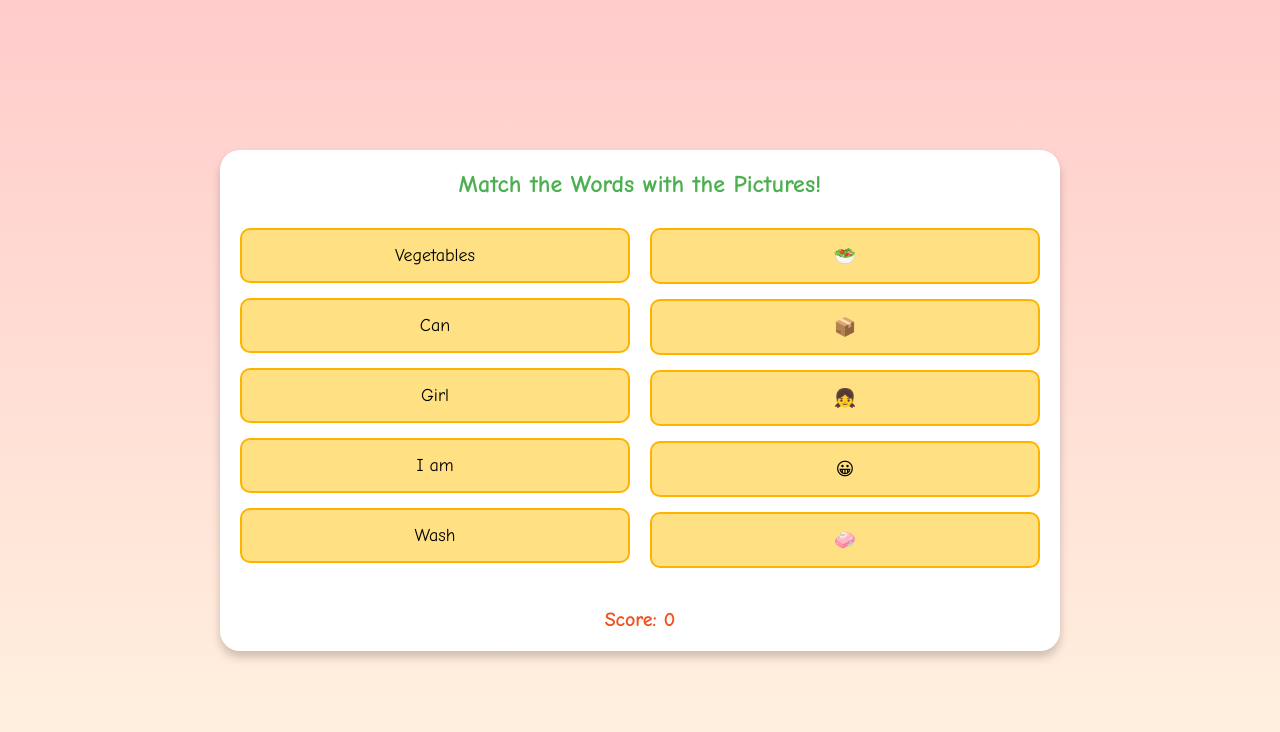
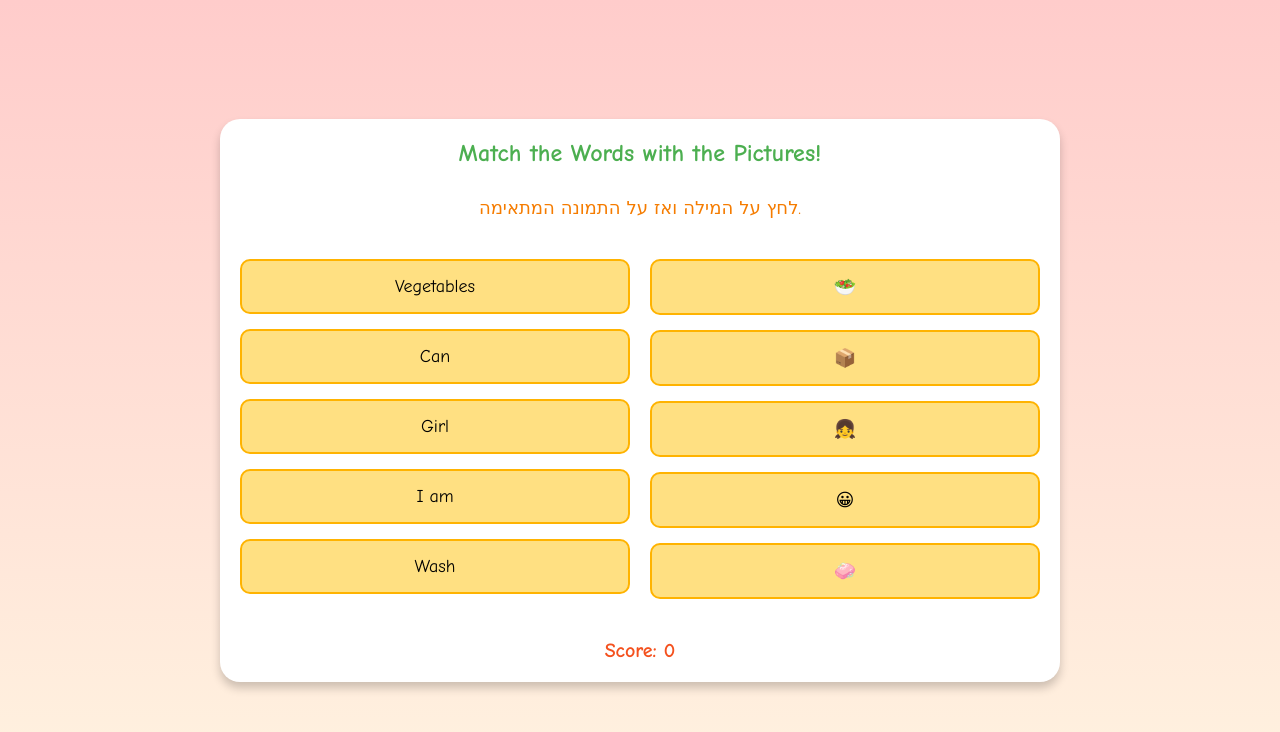
Before and after one commit to ShayAbra1/AdiLearningEnglish, a plain HTML site: page index.html in a window 1280 px wide. Drawn offline with Linux system fonts and the light colour scheme.

Commit message:
index.html

```diff
--- a/index.html
+++ b/index.html
@@ -25,6 +25,21 @@
       padding: 20px;
       border-radius: 20px;
       box-shadow: 0 6px 10px rgba(0, 0, 0, 0.2);
+    }
+    .header {
+      grid-column: 1 / span 2;
+      text-align: center;
+      margin-bottom: 10px;
+      font-size: 24px;
+      font-weight: bold;
+      color: #4caf50;
+    }
+    .instructions {
+      grid-column: 1 / span 2;
+      text-align: center;
+      margin-bottom: 20px;
+      font-size: 18px;
+      color: #f57c00;
     }
     .words, .images {
       display: flex;
@@ -58,20 +73,13 @@
       font-weight: bold;
       color: #f4511e;
     }
-    .header {
-      grid-column: 1 / span 2;
-      text-align: center;
-      margin-bottom: 10px;
-      font-size: 24px;
-      font-weight: bold;
-      color: #4caf50;
-    }
   </style>
 </head>
 <body>
 
 <div class="container">
   <div class="header">Match the Words with the Pictures!</div>
+  <div class="instructions">לחץ על המילה ואז על התמונה המתאימה.</div>
   <div class="words">
     <div class="word" data-match="1">Vegetables</div>
     <div class="word" data-match="2">Can</div>
```
